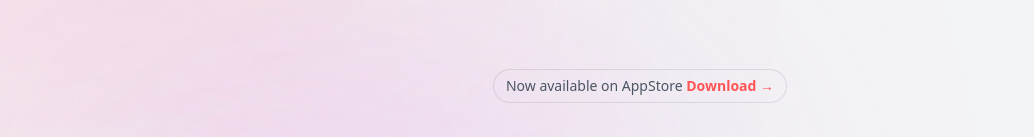
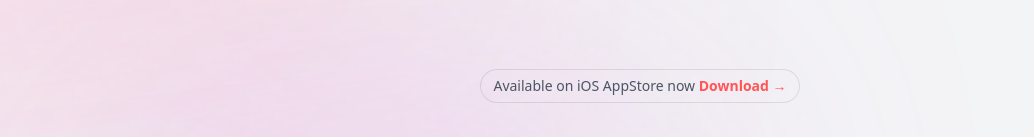
Before and after one commit to noobnooc/lofyee.com, a Next.js app: page / in a window 1280 px wide. Shown: the part 242-379 px from the top of the page, without its empty margins (0-1034 px from the left). Built offline with nearby package versions, Linux system fonts and the light colour scheme.

Commit message:
Add iOS app banner

```diff
--- a/pages/index.tsx
+++ b/pages/index.tsx
@@ -15,6 +15,7 @@ const Home: NextPage = () => {
       <Head>
         <title>Lofyee - A Lo-Fi music player</title>
         <link rel="icon" href="/favicon.ico" />
+        <meta name="apple-itunes-app" content="app-id=1663471190"></meta>
         <meta name="description" content="Lofyee, A Lo-Fi Music Player" />
         <meta
           name="keywords"
@@ -61,7 +62,7 @@ function Main() {
           <div className="mx-auto max-w-2xl py-32 sm:py-48 lg:py-56">
             <div className="hidden sm:mb-8 sm:flex sm:justify-center">
               <div className="relative rounded-full py-1 px-3 text-sm leading-6 text-gray-600 dark:text-gray-400 ring-1 ring-gray-900/10 dark:ring-gray-100/10 hover:ring-gray-900/20 dark:hover:ring-gray-100/20">
-                Now available on AppStore{" "}
+                Available on iOS AppStore now{" "}
                 <a
                   href="https://apps.apple.com/us/app/lofyee-a-lo-fi-player/id1663471190"
                   className="font-semibold text-lofyee"
```
